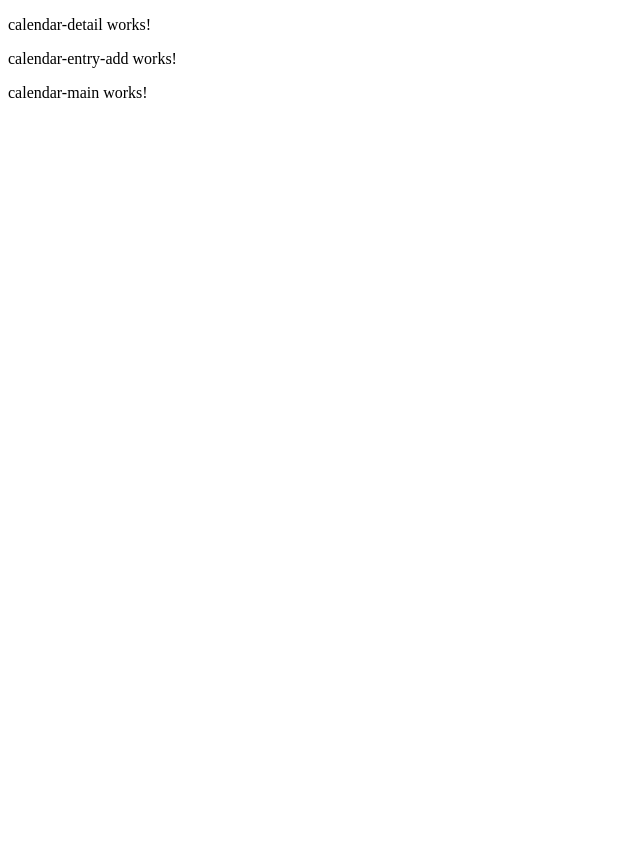
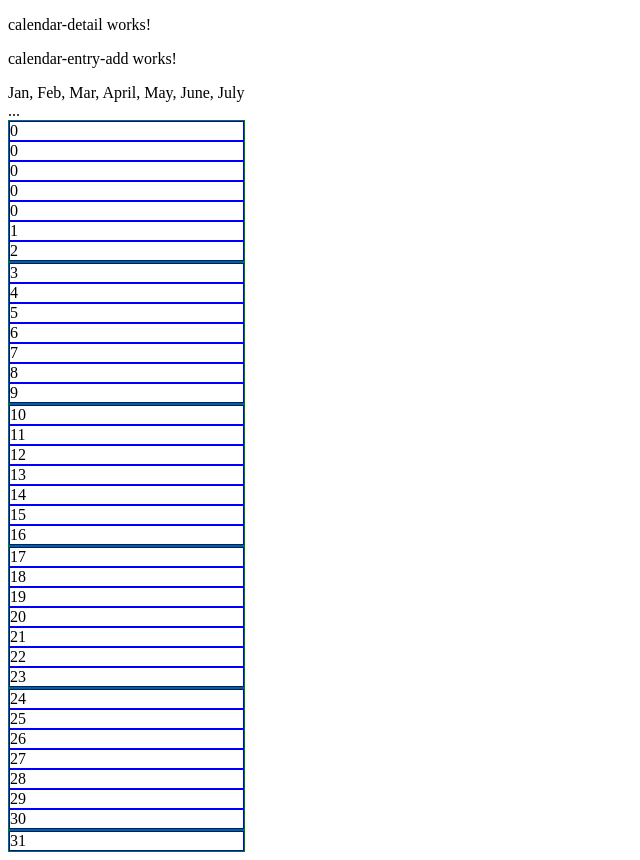
Before and after one commit to BarbaraJoebstl/calendar, an Angular app: page / in a window 1280 px wide. Shown: the whole page, without its empty margins (0-640 px from the left). Before the commit the page ends 800 px from the top, so only its background shows below. Built offline with nearby package versions, Linux system fonts and the light colour scheme.

Commit message:
feat: implement logic for days of month in 2d array

```diff
--- a/src/app/calendar/components/calendar-main/calendar-main.component.html
+++ b/src/app/calendar/components/calendar-main/calendar-main.component.html
@@ -1,3 +1,18 @@
-<p>
-  calendar-main works!
-</p>
+<div>
+  <div class="calendar-main__year"></div>
+  <div class="calendar-main__months">
+    <div *ngFor="let month of months">
+    <div (click)="selectMonth()">{{month}}</div>
+    </div>
+  </div>
+  <div class="calendar-main__days">
+    <div class="calendar-main__days" *ngFor="let weekday of weekdays">
+      {{weekday}}
+    </div>
+    <div class="calendar-main__days__weeks" *ngFor="let week of weeks" style="border: 1px solid green;">
+      <div class="calendar-main__days__weeks__day" *ngFor="let day of week" style="border: 1px solid blue;">
+        {{day}}
+      </div>
+    </div>
+  </div>
+</div>
--- a/src/app/calendar/components/calendar-main/calendar-main.component.scss
+++ b/src/app/calendar/components/calendar-main/calendar-main.component.scss
@@ -0,0 +1,4 @@
+:host{
+    display: flex;
+    align-items: row;
+}
--- a/src/app/calendar/components/calendar-main/calendar-main.component.ts
+++ b/src/app/calendar/components/calendar-main/calendar-main.component.ts
@@ -8,8 +8,66 @@ import { Component, OnInit } from '@angular/core';
 export class CalendarMainComponent implements OnInit {
 
   constructor() { }
+  // TODO service function in reducer
+   //  add as initial state to store
+   months: string[] = ['Jan, Feb, Mar, April, May, June, July', '...'];
+   days: string[] = ['Sun', 'Mon', 'Tue', 'Wed', 'Thu', 'Fri', 'Sat'];
+   weeks: number[][] = new Array();
+   firstDayOfMonth: number;
+   numberOfDaysInMonth: number;
 
   ngOnInit() {
+    let today = new Date();
+    let currentMonth = today.getMonth();
+    let currentYear = today.getFullYear();
+    this.firstDayOfMonth = (new Date(currentYear, currentMonth).getDay());
+    this.numberOfDaysInMonth = this.getNumberOfDays(currentYear, currentMonth);
+    this.createWeekDays();
+    console.log(this.weeks);
   }
 
+  /**
+   * used to get the number of days in a month, depending on
+   * @param year
+   * @param month
+   */
+  getNumberOfDays(year, month): number {
+    return (32 - new Date(year, month, 32).getDate());
+  }
+
+  /**
+   * used to create a multidimensional array, holding the days of the current month
+   * example March 2019
+   *      sun, mon ... sat
+   * (7) [0, 0, 0, 0, 0, 1, 2]
+   * (7) [3, 4, 5, 6, 7, 8, 9]
+   * (7) [10, 11, 12, 13, 14, 15, 16]
+   * (7) [17, 18, 19, 20, 21, 22, 23]
+   * (7) [24, 25, 26, 27, 28, 29, 30]
+   * (7) [31]
+   *
+   */
+  createWeekDays(): void {
+    let day = 1;
+    for (let i = 0; i < 6; i++) {
+      this.weeks.push([]);
+      for (let j = 0; j < 7; j++) {
+        if(i === 0 && j < this.firstDayOfMonth) {
+          this.weeks[i].push(0);
+        } else if (day > this.numberOfDaysInMonth){
+          // todo start again with numbers... but for next month until current loop is done
+          break;
+        } else {
+          this.weeks[i].push(day);
+          // todo check if date is current date and add extra styling;
+          day++;
+        }
+      }
+    }
+  }
+
+
+  selectMonth(): void {
+
+  }
 }
```
